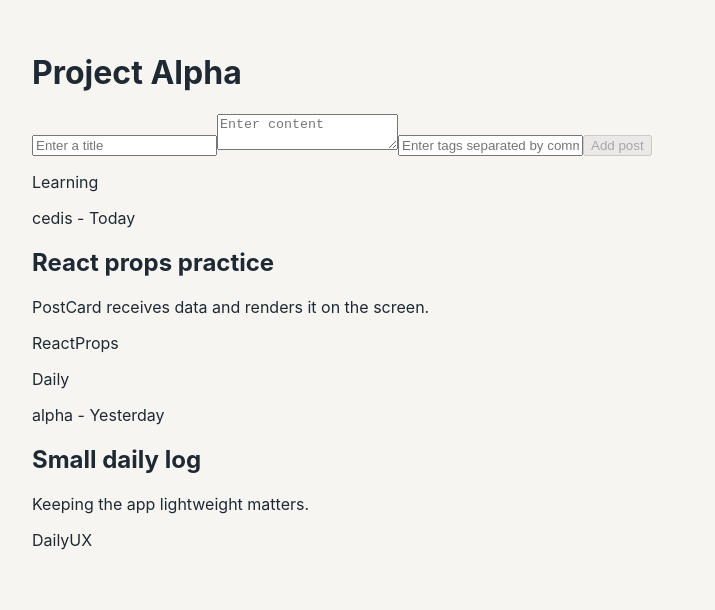
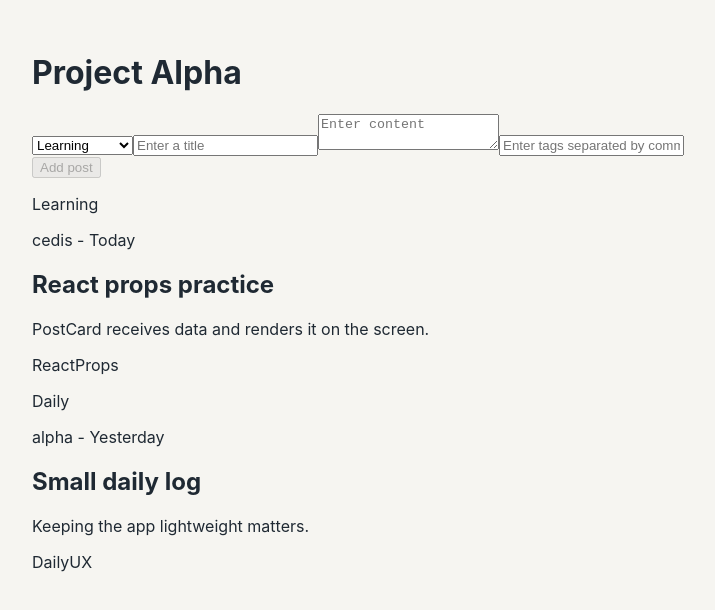
Before and after one commit to Jungle-12-303/week15-16_team03_ai_board_lab, a React (Vite) app in the folder frontend/project-alpha/: page / in a window 1280 px wide. Shown: the top 610 px of the page, without its empty margins (264-979 px from the left). Built offline with nearby package versions, Linux system fonts and the light colour scheme.

Commit message:
feat: 카테고리 선택 처리 추가

```diff
--- a/frontend/project-alpha/src/App.jsx
+++ b/frontend/project-alpha/src/App.jsx
@@ -1,5 +1,7 @@
 import { useState } from 'react';
 import './App.css';
+
+const categories = ['Development', 'Learning', 'Project', 'Daily', 'Review', 'Briefing'];
 
 const initialPosts = [
   {
@@ -46,6 +48,7 @@ export default function App() {
   const [title, setTitle] = useState('');
   const [content, setContent] = useState('');
   const [tagInput, setTagInput] = useState('');
+  const [category, setCategory] = useState('Learning');
   const canSubmit = title.trim().length > 0 && content.trim().length > 0;
 
   function handleSubmit(event) {
@@ -58,7 +61,7 @@ export default function App() {
     const newPost = {
       id: Date.now(),
       author: 'cedis',
-      category: 'Learning',
+      category: category,
       createdAt: 'Just now',
       title: title,
       content: content,
@@ -79,6 +82,14 @@ export default function App() {
       <h1>Project Alpha</h1>
 
       <form onSubmit={handleSubmit}>
+        <select value={category} onChange={(event) => setCategory(event.target.value)}>
+          {categories.map((categoryName) => (
+            <option key={categoryName} value={categoryName}>
+              {categoryName}
+            </option>
+          ))}
+        </select>
+
         <input
           value={title}
           onChange={(event) => setTitle(event.target.value)}
```
